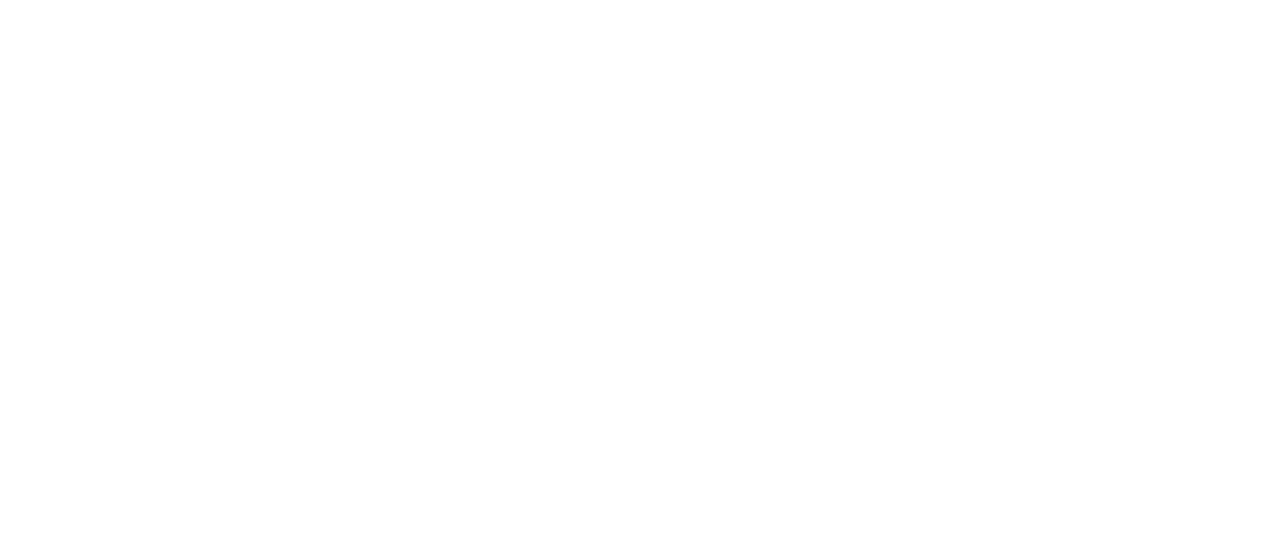
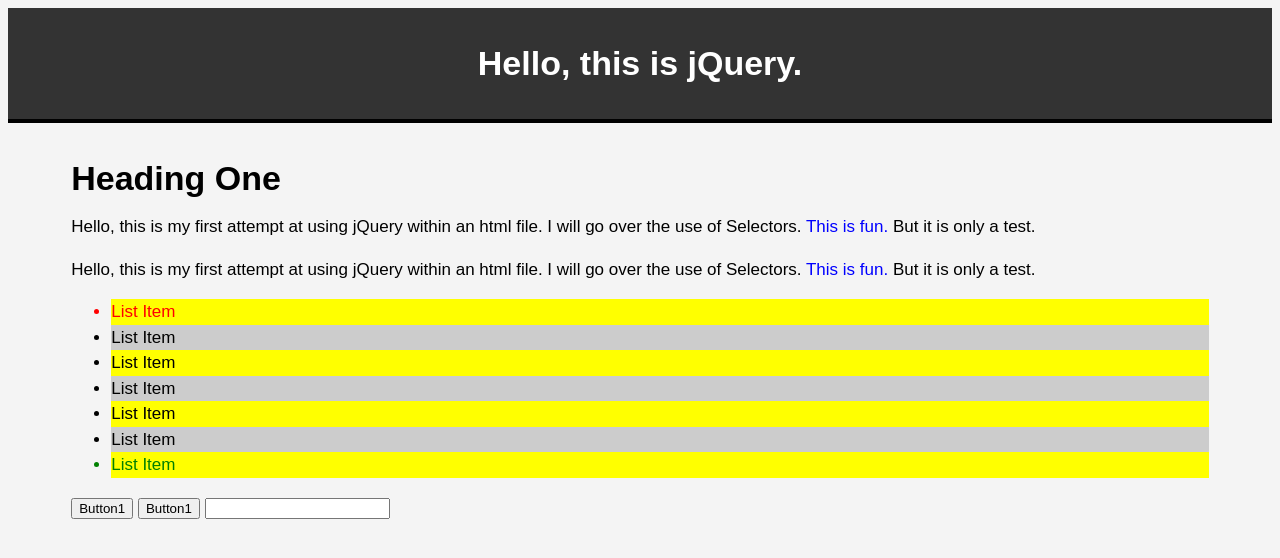
Before and after one commit to palmeida7/self-learning, a plain HTML site: page jquery.html in a window 1280 px wide. Drawn offline with nearby package versions, Linux system fonts and the light colour scheme.

Commit message:
update practice

```diff
--- a/jquery.html
+++ b/jquery.html
@@ -4,8 +4,74 @@
     <meta charset="UTF-8">
     <meta name="viewport" content="width=device-width, initial-scale=1.0">
     <title>jQuery Practice</title>
+    <script src="https://code.jquery.com/jquery-3.5.1.min.js"></script>
+    <style>
+        body{
+            font-size: 17px;
+            font-family:arial;
+            background:#f4f4f4;
+            line-height: 1.5em;
+
+        }
+        header{
+            background:#333;
+            color:#fff;
+            padding:20px;
+            text-align: center;
+            border-bottom: 4px #000 solid;
+            margin-bottom: 10px;
+        }
+        #container{
+            width:90%;
+            margin:auto;
+            padding:10px;
+        }
+    </style>
 </head>
 <body>
+    <header>
+        <h1>Hello, this is jQuery.</h1>
+    </header>
+    <div id="container">
+    <h1 id="heading1">Heading One</h1>
+    <p id="para1">Hello, this is my first attempt at using jQuery within an html file.
+    I will go over the use of Selectors. <span> This is fun. </span> But it is only a test.
+    </p>
+
+    <h1 class="heading2">Heading One</h1>
+    <p class="para2">Hello, this is my first attempt at using jQuery within an html file.
+    I will go over the use of Selectors. <span> This is fun. </span> But it is only a test.
+    </p>
+
+    <ul id ="list">
+        <li>List Item</li>
+        <li>List Item</li>
+        <li>List Item</li>
+        <li>List Item</li>
+        <li>List Item</li>
+        <li>List Item</li>
+        <li>List Item</li>
+    </ul>
+
+    <input type="button" value="Button1">
+    <input type="submit" value="Button1">
+    <input type="text">
+
+    </div>
+
+    <script>
+        //$('h1').hide(); this is a jquery function
+        //$('h1#heading1').hide(); this will hide the first h1 with id name "heading1"
+        $('.heading2').hide(); //same effect as pulling an id but for pulling a class name
+
+        $('p span').css('color', 'blue'); //this will make css edit the span contents within the paragraph
+        $('ul#list li:first').css('color','red'); //this will select the first list item for edits
+        $('ul#list li:last').css('color', 'green'); //allows to edit the last list item
+        $('ul#list li:even').css('background-color', 'yellow');
+        $('ul#list li:odd').css('background-color', '#cccccc');
+
+
+    </script>
 
 </body>
 </html>
```
